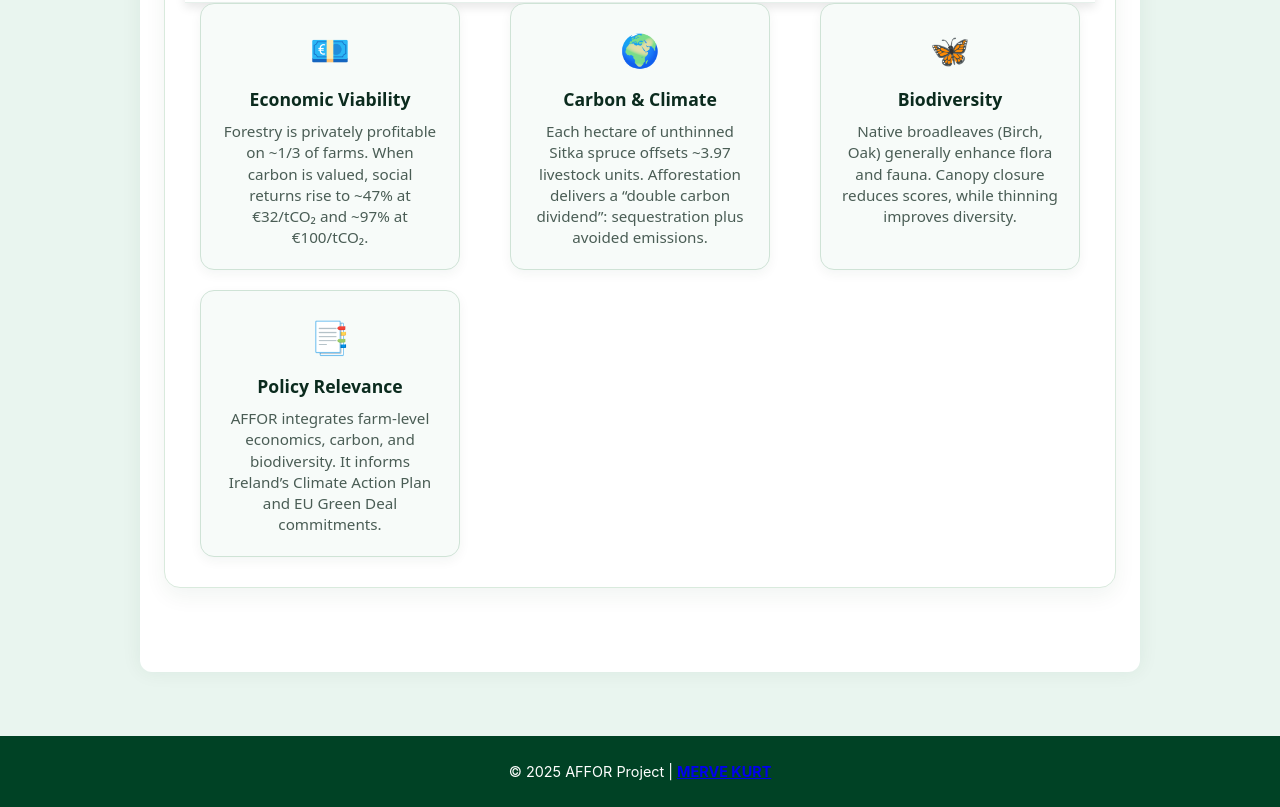
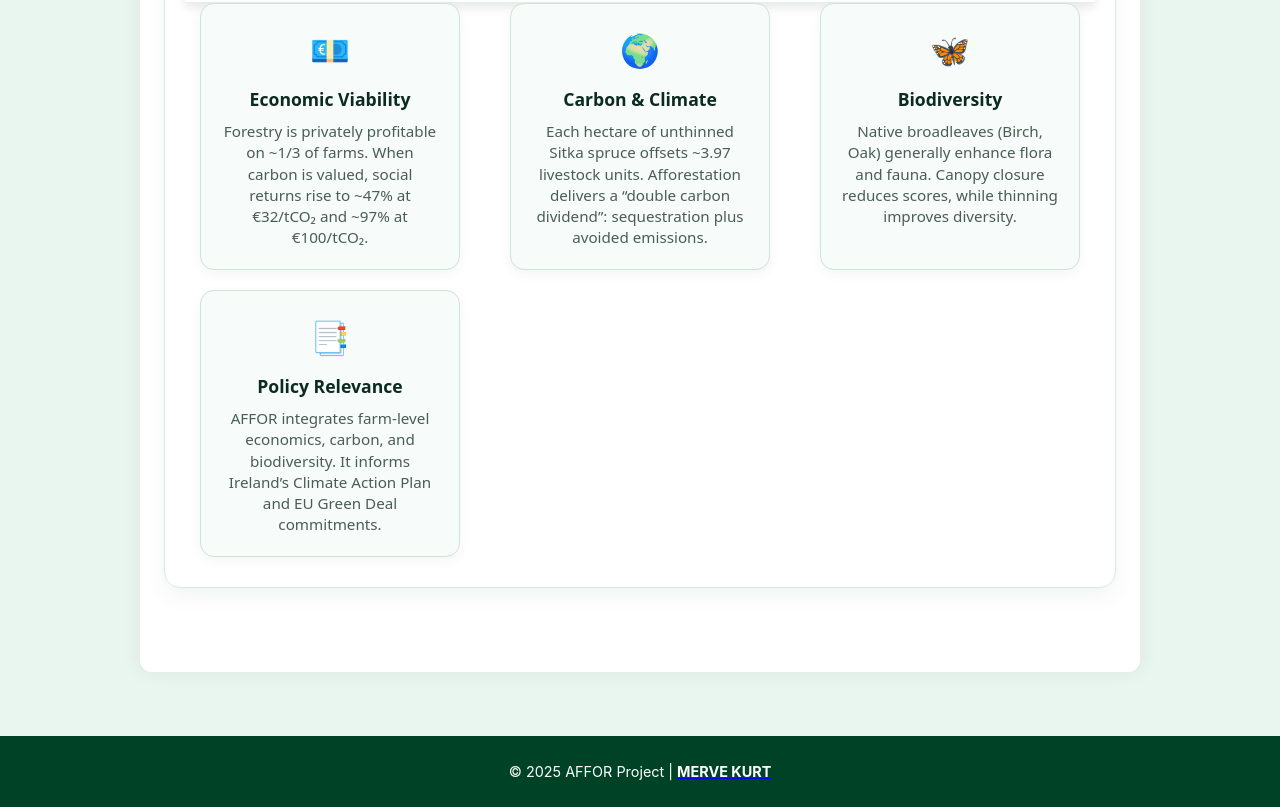
Before and after one commit to MrvKrt/AFFOR, a plain HTML site: page index.html in a window 1280 px wide. Shown: the part 3793-4600 px from the top of the page. Drawn offline with nearby package versions, Linux system fonts and the light colour scheme.

Commit message:
Update index.html

```diff
--- a/index.html
+++ b/index.html
@@ -965,7 +965,7 @@ update(); // initial
   </main>
 
   <footer>
-    <p>&copy; 2025 AFFOR Project | <a href="https://www.linkedin.com/in/merve-kurt-14123b378/"> <b>MERVE KURT</b> </a> </p>
+    <p>&copy; 2025 AFFOR Project | <a href="https://www.linkedin.com/in/merve-kurt-14123b378/"> <b> <span style="color:white;">MERVE KURT</span></b> </a> </p>
   </footer>
 
 </body>
```
